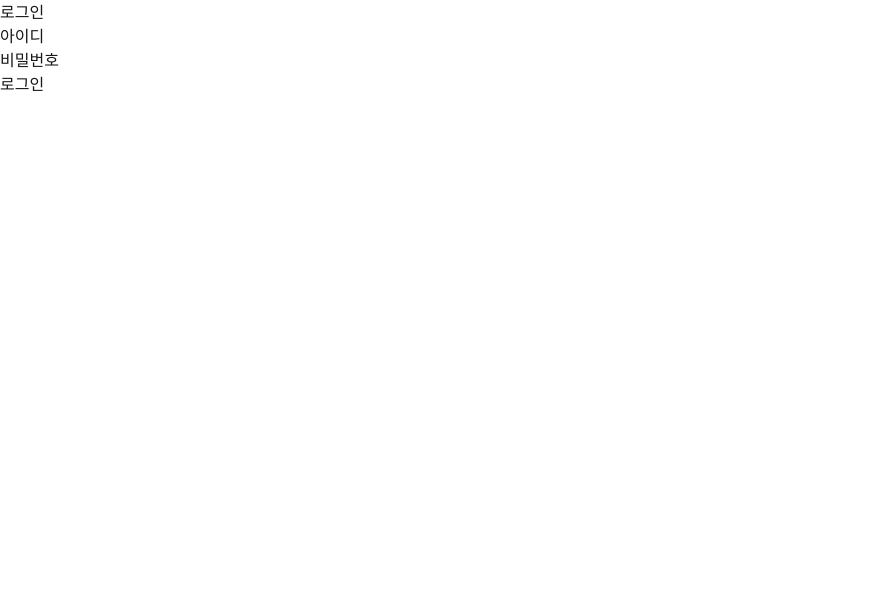
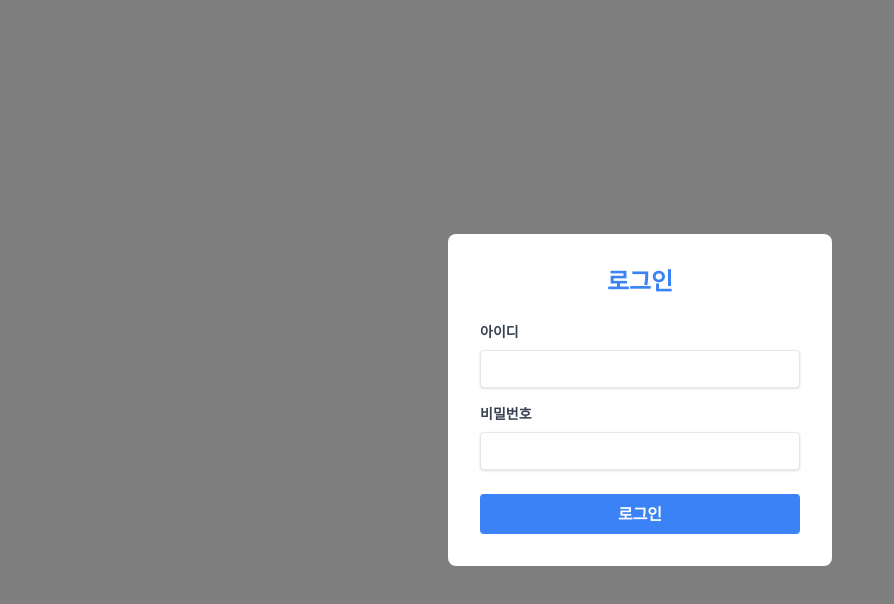
Before and after one commit to jeongjingoo/tech, a Next.js app: page / in a window 1280 px wide. Shown: the top 604 px of the page, without its empty margins (0-894 px from the left). Built offline with nearby package versions, Linux system fonts and the light colour scheme.

Commit message:
Fix: Configure Git line endings

```diff
--- a/app/layout.tsx
+++ b/app/layout.tsx
@@ -15,8 +15,10 @@ export default function RootLayout({
   children: React.ReactNode;
 }) {
   return (
-    <html lang="ko">
-      <body className={inter.className}>{children}</body>
+    <html lang="ko" className="h-full">
+      <body className={`${inter.className} min-h-full bg-background text-foreground antialiased`}>
+        {children}
+      </body>
     </html>
   );
 }
--- a/next.config.js
+++ b/next.config.js
@@ -2,7 +2,15 @@
 
 /** @type {import('next').NextConfig} */
 const nextConfig = {
-  /* config options here */
+  reactStrictMode: true,
+  swcMinify: true,
+  images: {
+    domains: ['localhost'],
+  },
+  webpack: (config) => {
+    config.resolve.fallback = { fs: false };
+    return config;
+  },
 };
 
 module.exports = nextConfig;
--- /dev/null
+++ b/postcss.config.js
@@ -0,0 +1,6 @@
+module.exports = {
+  plugins: {
+    tailwindcss: {},
+    autoprefixer: {},
+  },
+}
--- /dev/null
+++ b/tailwind.config.js
@@ -0,0 +1,18 @@
+/** @type {import('tailwindcss').Config} */
+module.exports = {
+  content: [
+    './pages/**/*.{js,ts,jsx,tsx,mdx}',
+    './components/**/*.{js,ts,jsx,tsx,mdx}',
+    './app/**/*.{js,ts,jsx,tsx,mdx}',
+    './src/**/*.{js,ts,jsx,tsx,mdx}',
+  ],
+  theme: {
+    extend: {
+      colors: {
+        background: 'var(--background)',
+        foreground: 'var(--foreground)',
+      },
+    },
+  },
+  plugins: [],
+}
```
Also changed, not shown: package.json (+4 -4 lines), 2 other files (tests, documents, lock files or other folders).
